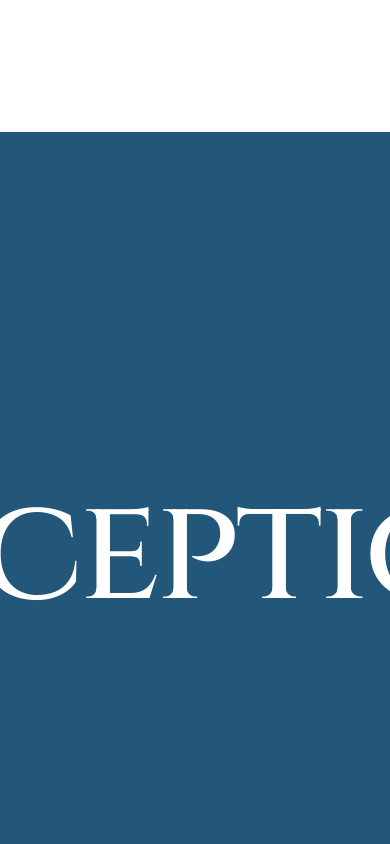
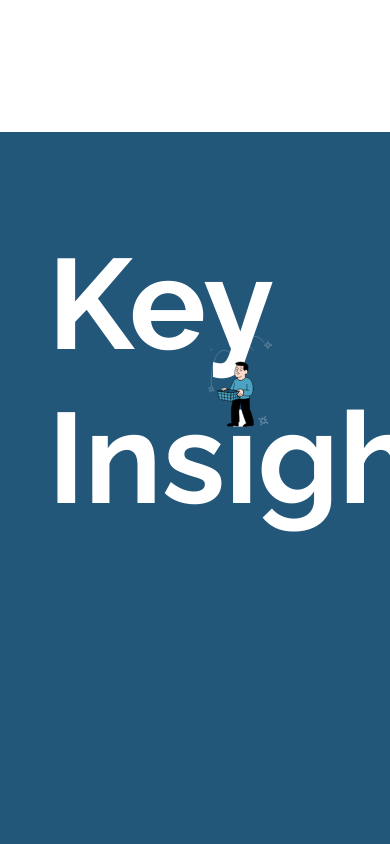
Before and after one commit to SirShabluli/portfolio, a Next.js app: page /vegas in a window 390 px wide. Shown: the part 10820-11664 px from the top of the page. Built offline with nearby package versions, Linux system fonts and the light colour scheme; a web font is replaced by a local one.

Commit message:
starting to work on "key insights"

```diff
--- a/src/app/vegas/page.js
+++ b/src/app/vegas/page.js
@@ -24,6 +24,7 @@
   const phoneImagesRef = useRef(null);
   const largeImagesRef = useRef(null);
   const dualSectionRef = useRef(null);
+  const keyInsightsRef = useRef(null);
   const [showToggle, setShowToggle] = useState(false);
   const [hasToggled, setHasToggled] = useState(false);
 
@@ -80,9 +81,19 @@
     if (dualSectionRef.current) {
       ScrollTrigger.create({
         trigger: dualSectionRef.current,
-        start: "top 80%",
+        start: "top top",
         onEnter: () => setShowToggle(true),
         onLeaveBack: () => setShowToggle(false),
+      });
+    }
+
+    // Hide toggle when Key Insights section reaches bottom of viewport
+    if (keyInsightsRef.current) {
+      ScrollTrigger.create({
+        trigger: keyInsightsRef.current,
+        start: "top bottom-=5%",
+        onEnter: () => setShowToggle(false),
+        onLeaveBack: () => setShowToggle(true),
       });
     }
   }, []);
@@ -104,7 +115,7 @@
     <>
       {/* Fixed Day/Night Toggle */}
       <div
-        className={`fixed bottom-10 left-10 z-50 transition-opacity duration-500 ${
+        className={`fixed bottom-10 left-10 z-50 transition-opacity duration-300 ${
           showToggle
             ? "opacity-100 pointer-events-auto"
             : "opacity-0 pointer-events-none"
@@ -939,6 +950,29 @@
         </HorizontalScroll>
       </section>
 
+      {/* Key Insights Section */}
+      <section
+        ref={keyInsightsRef}
+        className="min-h-screen bg-[#23577A] text-white py-24 "
+      >
+        <div className="grid grid-cols-12 gap-8 px-12">
+          <div className="col-span-5 md:col-span-5 md:col-start-2 mb-16">
+            <h2 className="text-9xl font-bold leading-[120%] text-white">
+              Key Insights
+            </h2>
+          </div>
+          <div className="col-span-3 md:col-span-3 md:col-start-8 mb-16 flex items-center">
+            <Image
+              src="/images/vegas/fallingstars.svg"
+              alt="Falling Stars"
+              width={300}
+              height={300}
+              className="w-full h-auto"
+            />
+          </div>
+        </div>
+      </section>
+
       <section
         className="min-h-screen bg-[#23577A] flex items-center justify-center"
         {...longPressHandlers}
```
Also changed, not shown: public/images/vegas/fallingstars.svg (added).
